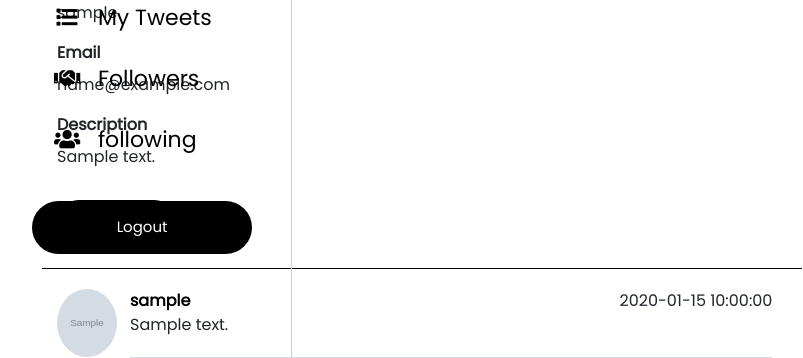
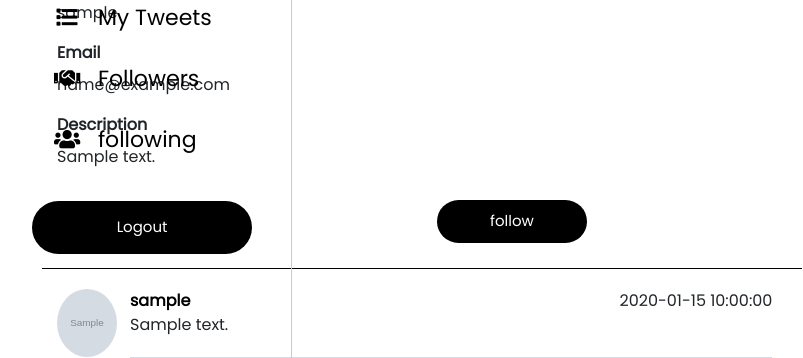
Before and after one commit to ShrutiDiwan1403/Twitter_Replica-, a Flask app: template templates/user_profile.html in a window 1280 px wide. Shown: the part 230-588 px from the top of the page, without its empty margins (368-1171 px from the left). Run offline with Flask 2, Linux system fonts and the light colour scheme; the template is opened without the code that fills it: most values are stand-ins (such as "Sample title", 1, 10 or a date in 2020); grey boxes marked "Sample" are stand-in pictures; some libraries are stand-ins or nearby versions.

Commit message:
Bug Fixes

```diff
--- a/templates/user_profile.html
+++ b/templates/user_profile.html
@@ -129,7 +129,11 @@ label {
                 <p>{{ user_detail.description }}</p>
               </div>
               <div class="btn-sec text-left">
-                <a href="http://127.0.0.1:5000/{{ user_detail.user_id }}/follow-user" class="back log-out">follow</a>
+                {% if user_detail.is_following %}
+                    <a href="http://127.0.0.1:5000/{{ user_detail.user_id }}/unfollow-user" class="back log-out" style="width: 150px; padding-right: 10px;margin-left: 380px;">unfollow</a>
+                {% else %}
+                    <a href="http://127.0.0.1:5000/{{ user_detail.user_id }}/follow-user" class="back log-out" style="width: 150px; padding-right: 10px;margin-left: 380px;">follow</a>
+                {% endif %}
               </div>
           </div>
 
```
